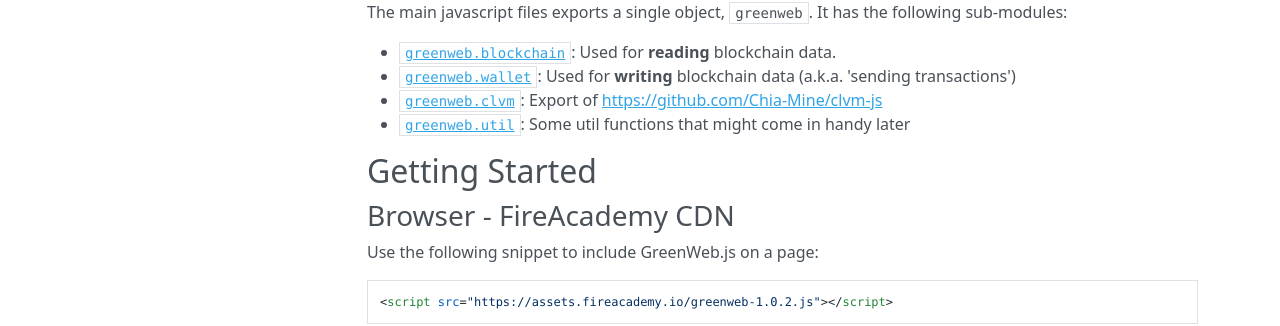
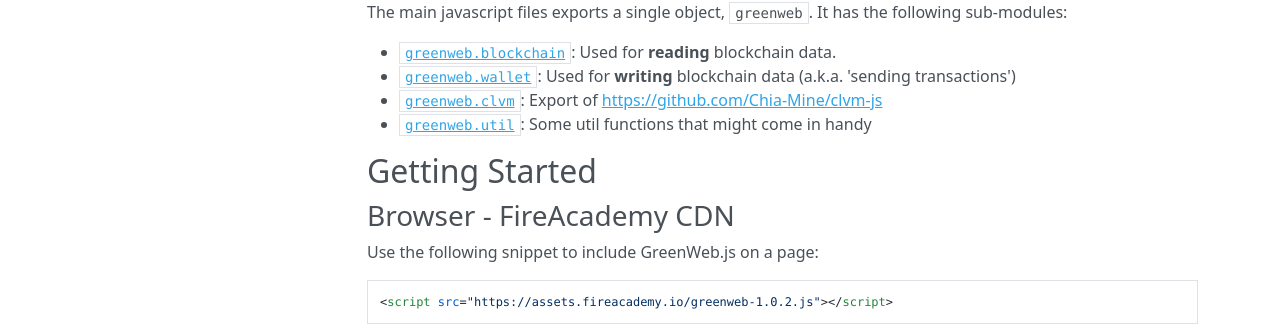
Before and after one commit to Yakuhito/GreenWeb.js, an MkDocs documentation site: the page built from docs/index.md, in a window 1280 px wide and 900 px high. Shown: the part 331-657 px from the top of the window. Built offline with MkDocs 1.6.1, drawn with Linux system fonts in a browser that asks for light colours; nearby versions of some CDN libraries.

Commit message:
delete 'later'

```diff
--- a/docs/index.md
+++ b/docs/index.md
@@ -12,7 +12,7 @@
  - [`greenweb.blockchain`](blockchain/index.md): Used for **reading** blockchain data.
  - [`greenweb.wallet`](wallet/index.md): Used for **writing** blockchain data (a.k.a. 'sending transactions')
  - [`greenweb.clvm`](clvm/index.md): Export of [https://github.com/Chia-Mine/clvm-js](https://github.com/Chia-Mine/clvm-js)
- - [`greenweb.util`](util/index.md): Some util functions that might come in handy later
+ - [`greenweb.util`](util/index.md): Some util functions that might come in handy
 
 ## Getting Started
 
```
